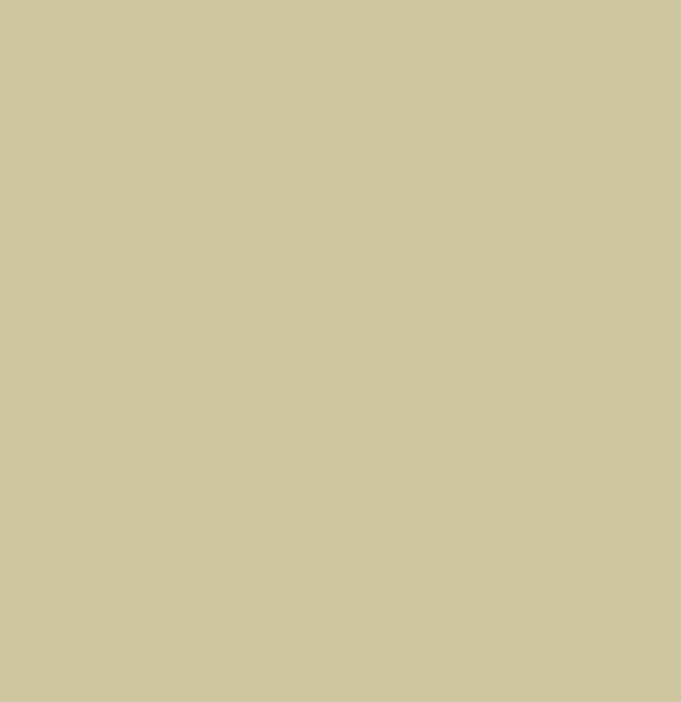
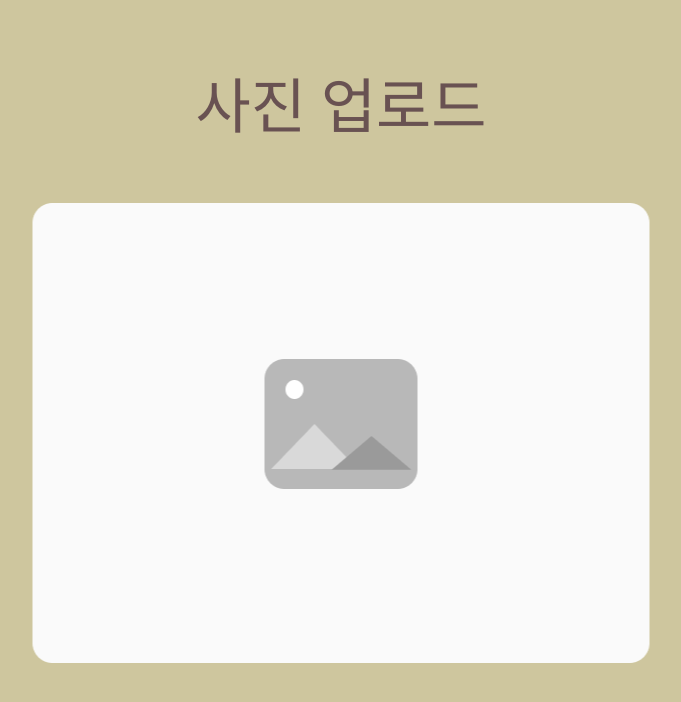
Before and after one commit to DYM-DrawYourMind/dym_frontend, a React (Create React App) app: page /fileUpload in a window 1280 px wide. Before the commit this address had no page. Shown: the top 702 px of the page, without its empty margins (299-980 px from the left). Built offline with nearby package versions, Linux system fonts and the light colour scheme; a web font is replaced by a local one.

Commit message:
파일 수정

```diff
--- /dev/null
+++ b/src/App.js
@@ -0,0 +1,19 @@
+import React from 'react';
+import { BrowserRouter as Router, Routes, Route } from 'react-router-dom';
+import GlobalStyle from "./components/GlobalStyle";
+import MainPage from "./pages/MainPage"
+import FileUploadPage from './pages/FileUploadPage';
+
+function App() {
+  return (
+    <Router>
+      <GlobalStyle />
+      <Routes>
+        <Route path="/" element={<MainPage />} />
+        <Route path="/fileUpload" element={<FileUploadPage />} />
+      </Routes>
+    </Router>
+  );
+}
+
+export default App;
--- a/src/App.jsx
+++ /dev/null
@@ -1,17 +0,0 @@
-import GlobalStyle from "./components/GlobalStyle";
-import MainPage from "./pages/MainPage"
-import { Routes, Route } from "react-router-dom";
-
-function App() {
-  return (
-    <>
-        <GlobalStyle />
-      <Routes>
-        <Route path="/" element={<MainPage />}/>
-      </Routes>
-    </>
-
-  );
-}
-
-export default App;
--- a/src/index.js
+++ b/src/index.js
@@ -3,16 +3,13 @@ import ReactDOM from "react-dom/client";
 import "./index.css";
 import App from "./App";
 import reportWebVitals from "./reportWebVitals";
-import { BrowserRouter } from 'react-router-dom';
 
 const root = ReactDOM.createRoot(document.getElementById("root"));
 
 root.render(
-    <BrowserRouter>
-        <React.StrictMode>
-            <App />
-        </React.StrictMode>
-    </BrowserRouter>
+    <React.StrictMode>
+        <App />
+    </React.StrictMode>
 );
 
 reportWebVitals();
--- /dev/null
+++ b/src/pages/FileUploadPage.js
@@ -0,0 +1,56 @@
+import styled from "styled-components";
+import imgBox from "../assets/images/imgBox.png"
+import { useRef, useState } from "react";
+
+const FileUploadPage = () => {
+    const fileInputRef = useRef(null);
+  const [preview, setPreview] = useState(null);
+
+
+  const handleUpload = () => {
+    fileInputRef.current.click();
+  }
+
+    const handleFileChange = (e) => {
+    const file = e.target.files[0];
+    if (file) {
+      const imageUrl = URL.createObjectURL(file);
+      setPreview(imageUrl);
+    }
+  };
+
+  return (
+    <UploadPageContainer>
+      사진 업로드
+      <BoxContainer>
+        <ImgBox src={preview || imgBox} alt="이미지박스" onClick={handleUpload} />
+        <HiddenInput type="file" accept="image/*" ref={fileInputRef} onChange={handleFileChange} />
+      </BoxContainer>
+    </UploadPageContainer>
+  )
+}
+
+export default FileUploadPage;
+
+const UploadPageContainer = styled.div`
+  text-align: center;
+  background-color: transparent;
+  font-size: 60px;
+  margin-top: 58px;
+`;
+
+const BoxContainer = styled.div`
+  display: flex;
+  justify-content : center;
+`;
+
+const ImgBox = styled.img`
+  position: absolute;
+  left: 50%;
+  transform: translateX(-50%);
+  top: 203px;
+  `;
+
+const HiddenInput = styled.input`
+  display: none;
+`;
```
Also changed, not shown: src/assets/images/imgBox.png (added), src/components/GlobalStyle.js (renamed from src/components/GlobalStyle.jsx), src/pages/MainPage.js (renamed from src/pages/MainPage.jsx).
